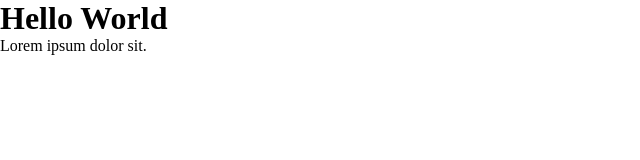
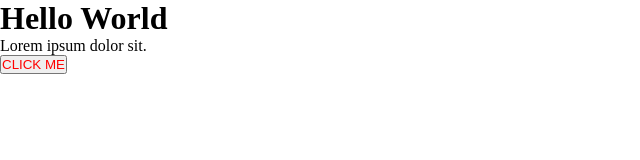
Before and after one commit to Adamashvili/sm-518, a plain HTML site: page index.html in a window 1280 px wide. Shown: the whole page, without its empty margins (0-640 px from the left). Drawn offline with Linux system fonts and the light colour scheme.

Commit message:
add styles

```diff
--- a/index.html
+++ b/index.html
@@ -9,5 +9,6 @@
 <body>
     <h1>Hello World</h1>
     <p>Lorem ipsum dolor sit.</p>
+    <button>CLICK ME</button>
 </body>
 </html>
--- a/style.css
+++ b/style.css
@@ -3,3 +3,7 @@
     padding: 0;
     box-sizing: border-box;
 }
+
+button {
+    color: red;
+}
```
